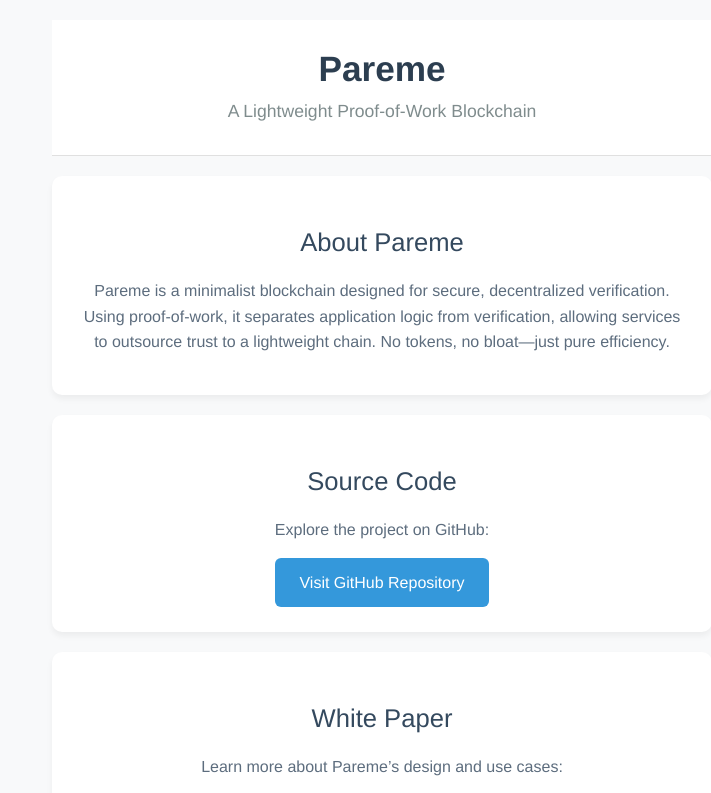
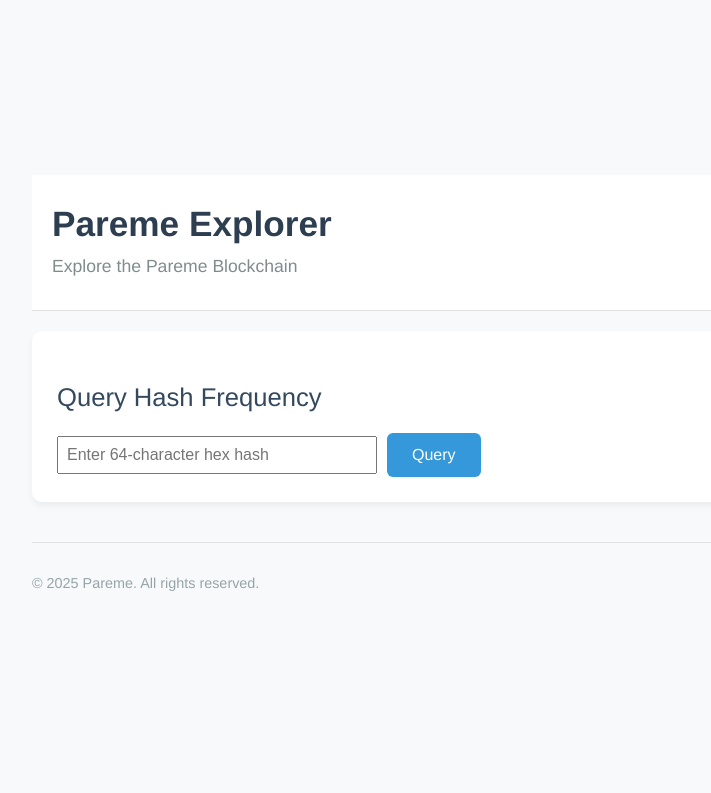
Before and after one commit to radikalreems/pareme.org, a React (Vite) app: page /explorer in a window 1280 px wide. Shown: the top 793 px of the page, without its empty margins (258-969 px from the left). Built offline with nearby package versions, Linux system fonts and the light colour scheme.

Commit message:
added frequency query

```diff
--- a/package.json
+++ b/package.json
@@ -14,7 +14,8 @@
   },
   "dependencies": {
     "react": "^19.0.0",
-    "react-dom": "^19.0.0"
+    "react-dom": "^19.0.0",
+    "react-router-dom": "^7.5.1"
   },
   "devDependencies": {
     "@eslint/js": "^9.21.0",
--- a/src/App.css
+++ b/src/App.css
@@ -82,3 +82,21 @@
   font-size: 0.9em;
   border-top: 1px solid #e0e0e0;
 }
+
+.input {
+  padding: 8px;
+  margin-right: 10px;
+  width: 300px;
+  font-size: 16px;
+}
+
+.error {
+  color: red;
+  margin-top: 10px;
+}
+
+.result {
+  color: green;
+  margin-top: 10px;
+  font-weight: bold;
+}
--- a/src/App.jsx
+++ b/src/App.jsx
@@ -1,6 +1,8 @@
+import { BrowserRouter, Routes, Route, Link } from 'react-router-dom';
 import './App.css';
+import Explorer from './components/Explorer';
 
-function App() {
+function Home() {
   return (
     <div className="App">
       {/* Header */}
@@ -20,6 +22,13 @@
             services to outsource trust to a lightweight chain. No tokens, no bloat—just
             pure efficiency.
           </p>
+        </section>
+
+        {/* Explorer Link Section*/}
+        <section className="section explorer">
+          <h2>Blockchain Explorer</h2>
+          <p>Query hashes and their frequencies:</p>
+          <Link to="/explorer" className="button">Go to Explorer</Link>
         </section>
 
         {/* GitHub Link Section */}
@@ -66,4 +75,15 @@
   );
 }
 
+function App() {
+  return (
+    <BrowserRouter>
+    <Routes>
+      <Route path= "/" element={<Home />} />
+      <Route path= "/explorer" element={<Explorer />} />
+    </Routes>
+    </BrowserRouter>
+  );
+}
+
 export default App;
--- /dev/null
+++ b/src/components/Explorer.jsx
@@ -0,0 +1,77 @@
+import React, { useState } from 'react';
+
+function Explorer() {
+  const [hash, setHash] = useState('');
+  const [frequency, setFrequency] = useState(null);
+  const [error, setError] = useState('');
+  const [loading, setLoading] = useState(false);
+
+  const handleSubmit = async (e) => {
+    e.preventDefault();
+    setError('');
+    setFrequency(null);
+    setLoading(true);
+
+    // Validate hash (64 hex chars)
+    if (!/^[0-9a-fA-F]{64}$/.test(hash)) {
+      setError('Invalid hash: must be 64 hexadecimal characters');
+      setLoading(false);
+      return;
+    }
+
+    try {
+      const response = await fetch(`http://localhost:8000/hash/${hash}`);
+      console.log('Fetch response:', response); // Debug: Log response object
+      if (!response.ok) {
+        throw new Error(`HTTP ${response.status}: ${await response.text()}`);
+      }
+      const data = await response.json();
+      console.log('Response data:', data);
+      console.log('Frequency:', data.Frequency);
+      setFrequency(data.Frequency);
+    } catch (err) {
+      setError(`Error: ${err.message}`);
+      console.log('Fetch error:', err);
+    } finally {
+      setLoading(false);
+    }
+  };
+
+  console.log('Current frequency state:', frequency);
+
+  return (
+    <div className="Explorer">
+      <header className="header">
+        <h1>Pareme Explorer</h1>
+        <p>Explore the Pareme Blockchain</p>
+      </header>
+      <main>
+        <section className="section">
+          <h2>Query Hash Frequency</h2>
+          <form onSubmit={handleSubmit}>
+            <input
+            type="text"
+            value={hash}
+            onChange={(e) => setHash(e.target.value)}
+            placeholder="Enter 64-character hex hash"
+            maxLength={64}
+            className="input"
+            />
+            <button type="submit" className="button" disabled={loading}>
+              {loading ? 'Loading...' : 'Query'}
+            </button>
+          </form>
+          {error && <p className="error">{error}</p>}
+          {frequency !== null && (
+            <p className="result">Frequency: {frequency}</p>
+          )}
+        </section>
+      </main>
+      <footer>
+        <p>© 2025 Pareme. All rights reserved.</p>
+      </footer>
+    </div>
+  );
+}
+
+export default Explorer;
```
Also changed, not shown: 1 other file (tests, documents, lock files or other folders).
